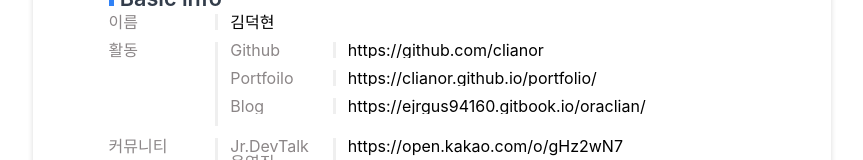
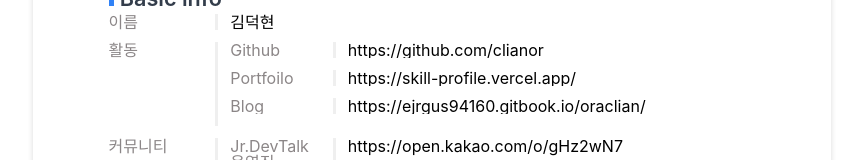
Before and after one commit to clianor/skill_profile, a Next.js app: page / in a window 1280 px wide. Shown: the part 374-534 px from the top of the page, without its empty margins (208-1071 px from the left). Built offline with nearby package versions, Linux system fonts and the light colour scheme.

Commit message:
포트폴리오 URL 변경
Signed-off-by: clianor <ejrgus94160@gmail.com>

```diff
--- a/components/BasicInfo.jsx
+++ b/components/BasicInfo.jsx
@@ -26,7 +26,7 @@ export default function BasicInfo() {
             </div>
             <div className={styles.row}>
               <p className={styles.left_box}>Portfoilo</p>
-              <p className={styles.right_box}>https://clianor.github.io/portfolio/</p>
+              <p className={styles.right_box}>https://skill-profile.vercel.app/</p>
             </div>
             <div className={styles.row}>
               <p className={styles.left_box}>Blog</p>
```
